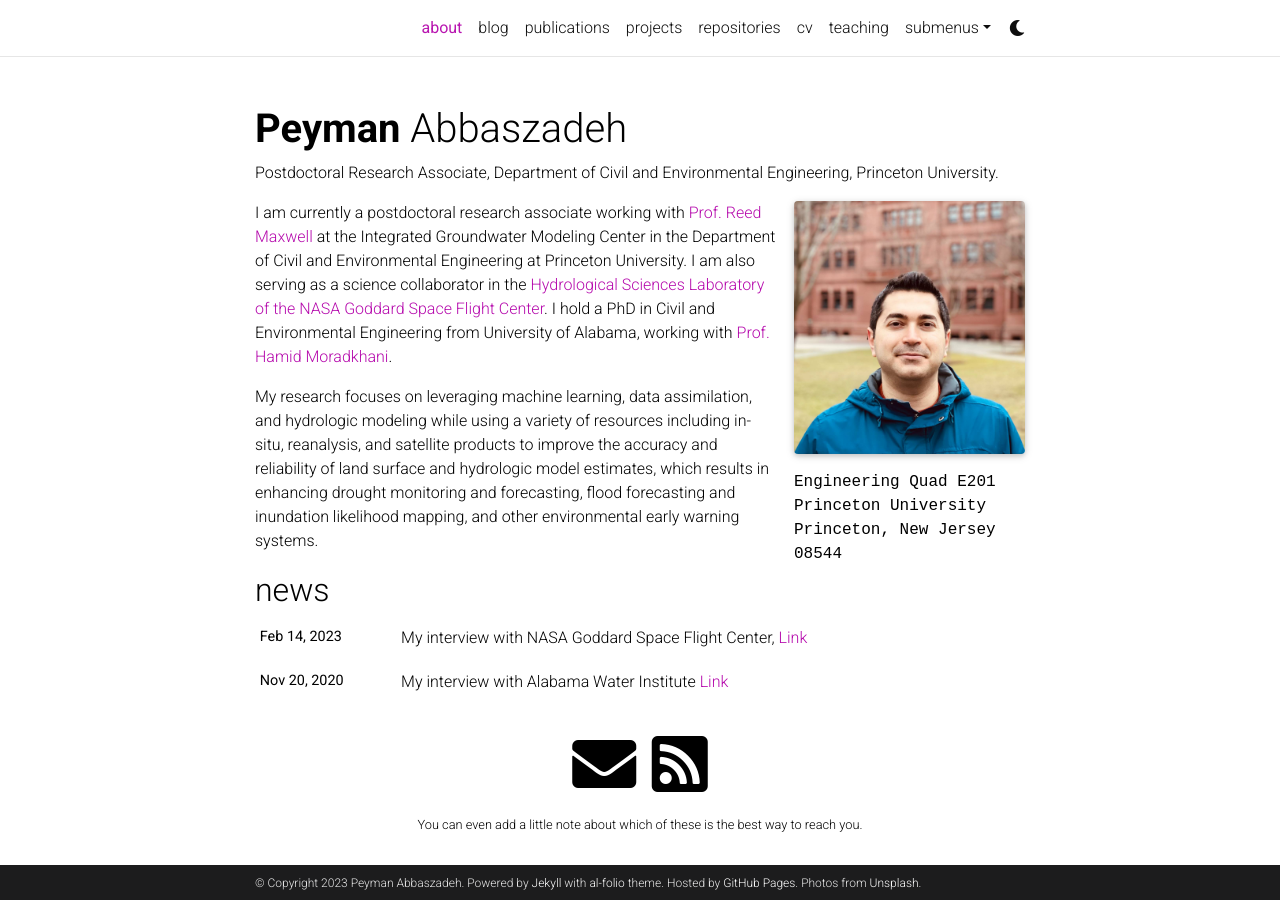
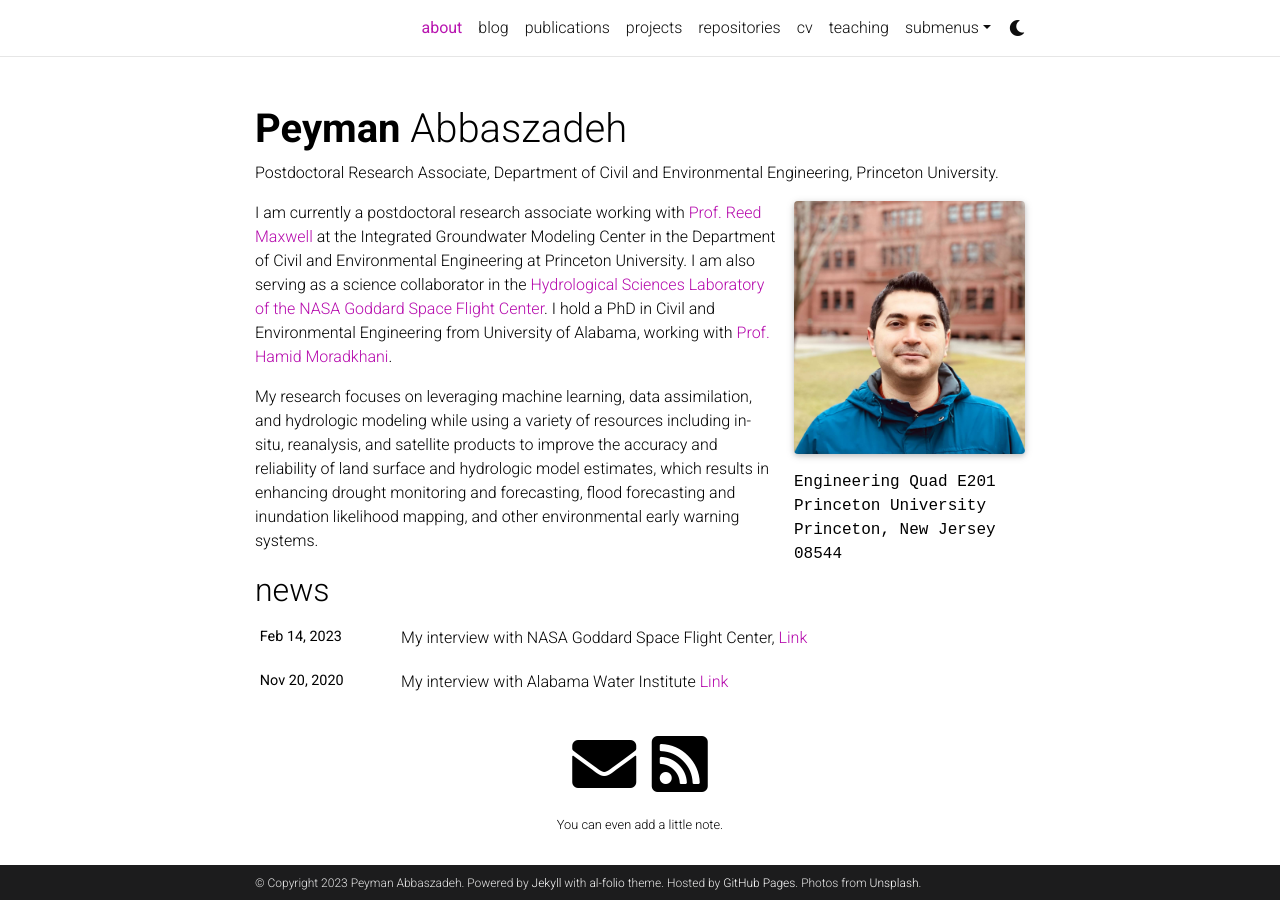
Before and after one commit to Pabbaszadeh/Pabbaszadeh.github.io, a Jekyll site: the page built from _pages/about.md, in a window 1280 px wide. Built offline with Jekyll 4.4.1, drawn with Linux system fonts in a browser that asks for light colours; full-size pictures stand in for the smaller copies a plugin makes; comment, search, counter and statistics services are not loaded; a style sheet for code colours, icons or effects is not loaded.

Commit message:
Update _config.yml

```diff
--- a/_config.yml
+++ b/_config.yml
@@ -73,7 +73,7 @@
 mastodon_username: # your mastodon instance+username in the format instance.tld/@username
 linkedin_username: # your LinkedIn user name
 telegram_username: # your Telegram user name
-scholar_userid: # your Google Scholar ID
+scholar_userid: https://scholar.google.com/citations?user=S8WIPdAAAAAJ&hl=en
 semanticscholar_id: # your Semantic Scholar ID
 whatsapp_number: # your WhatsApp number (full phone number in international format. Omit any zeroes, brackets, or dashes when adding the phone number in international format.)
 orcid_id: # your ORCID ID
@@ -100,7 +100,7 @@
 discord_id: # your discord id (18-digit unique numerical identifier)
 
 contact_note: >
-  You can even add a little note about which of these is the best way to reach you.
+  You can even add a little note.
 
 # -----------------------------------------------------------------------------
 # Analytics and search engine verification
```
